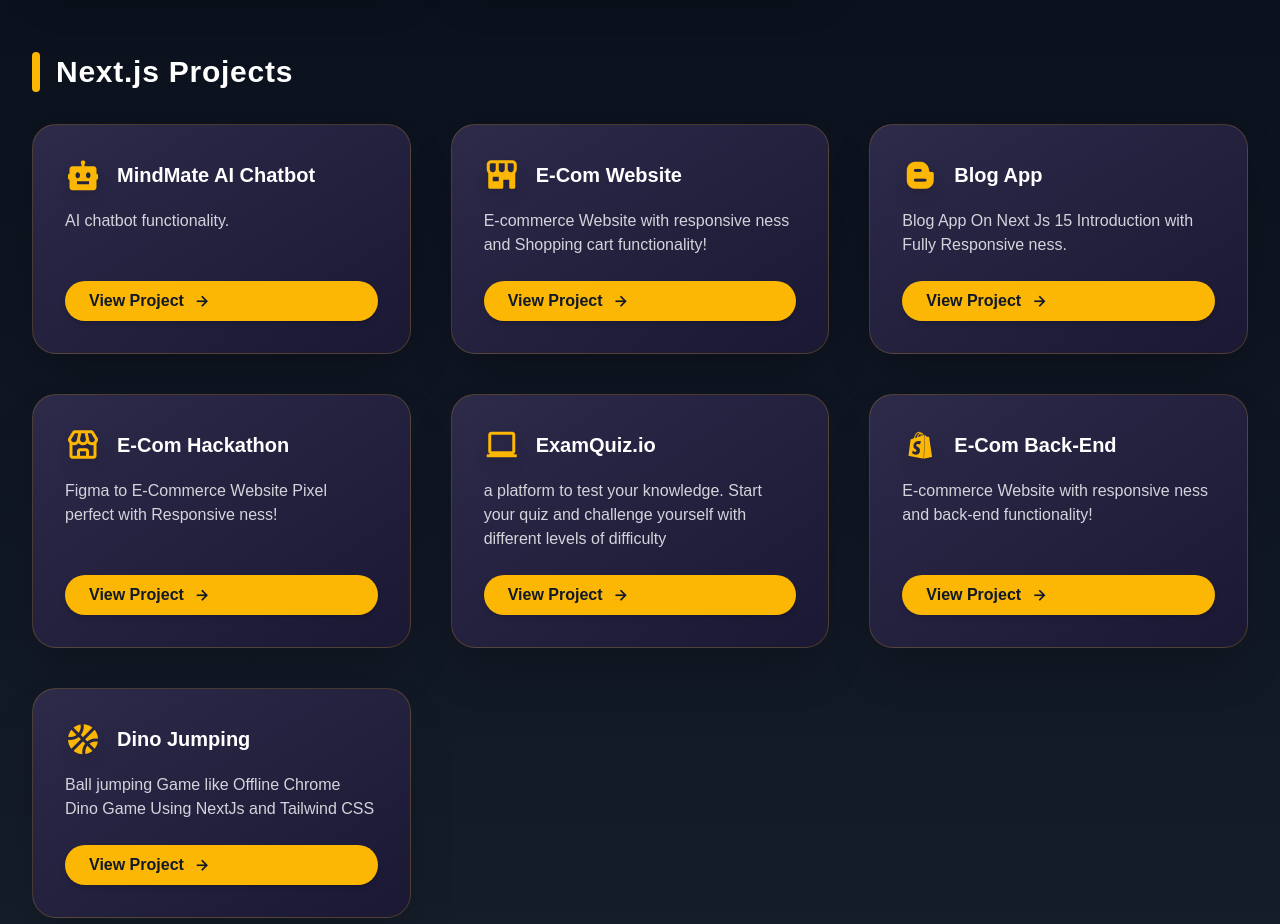
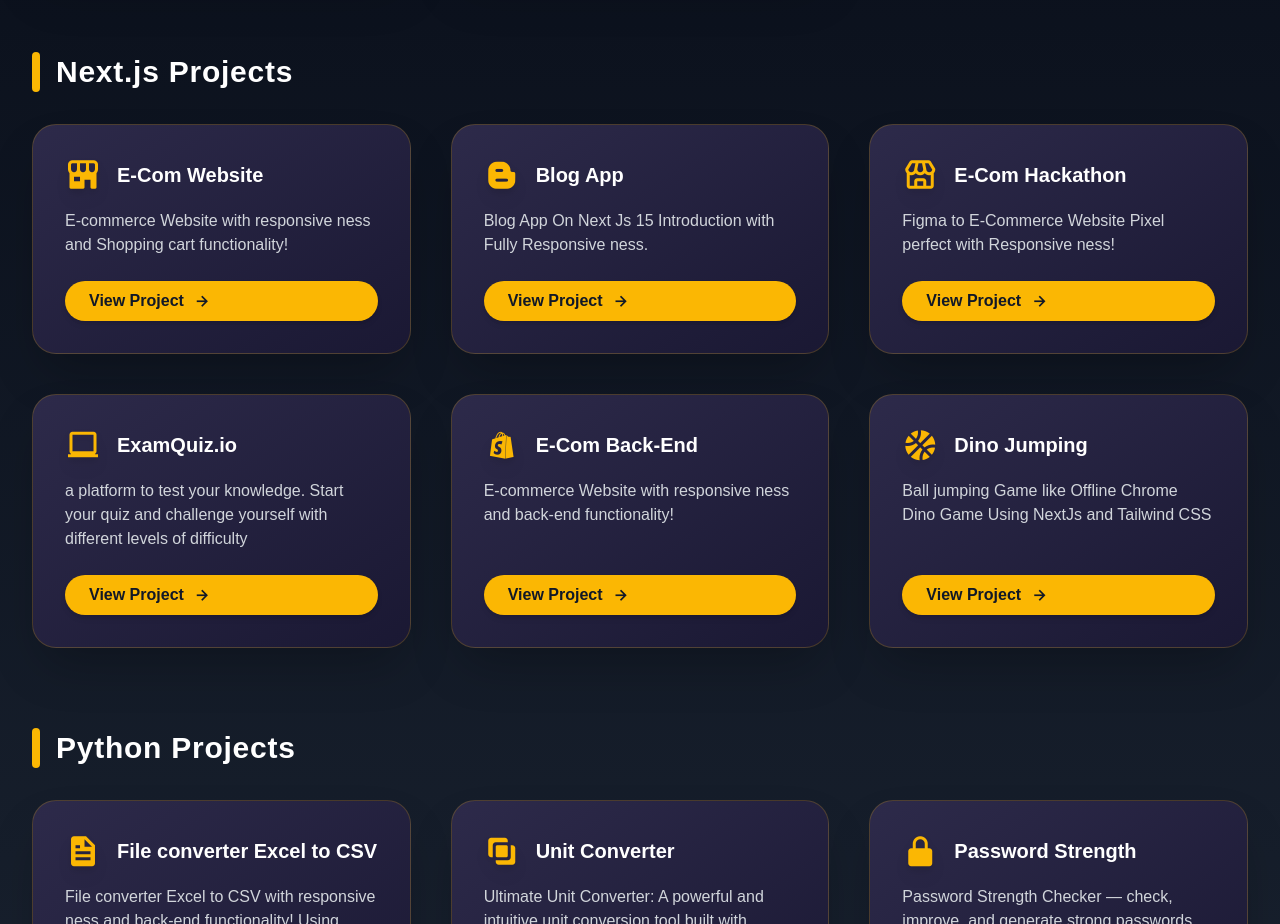
Before and after one commit to MuhammadSamad30/Portfolio-Tailwind-css, a Next.js app: page /projects in a window 1280 px wide. Shown: the part 800-1724 px from the top of the page. Built offline with nearby package versions, Linux system fonts and the light colour scheme.

Commit message:
Tailwind-Portfolio

```diff
--- a/components/ProjectsAll.tsx
+++ b/components/ProjectsAll.tsx
@@ -45,12 +45,6 @@ const ProjectsAll = () => {
     nextjs: {
       title: "Next.js Projects",
       projects: [
-        {
-          title: "MindMate AI Chatbot",
-          description:"AI chatbot functionality. ",
-          link: "https://mindmate-ai-chatbot.vercel.app/",
-          icon: "bx bxs-bot"
-        },
         {
           title: "E-Com Website",
           description:
```
